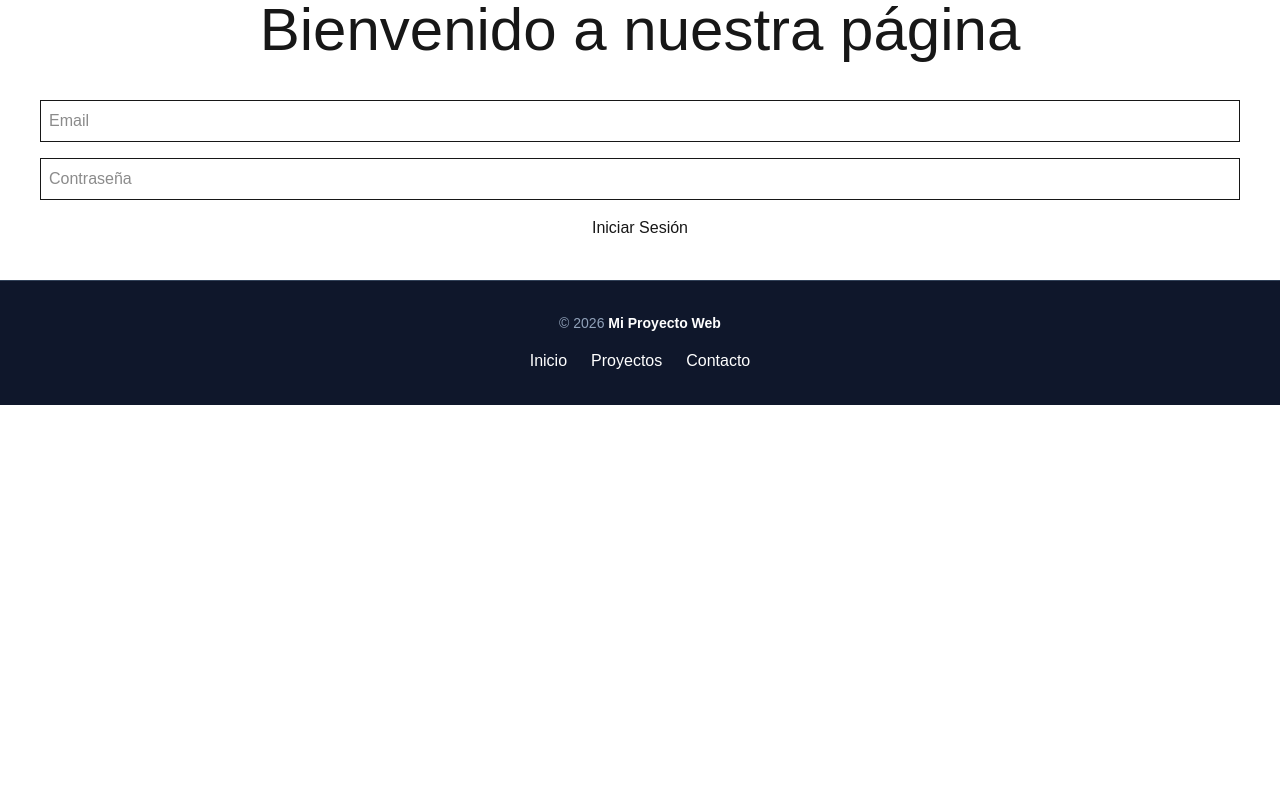
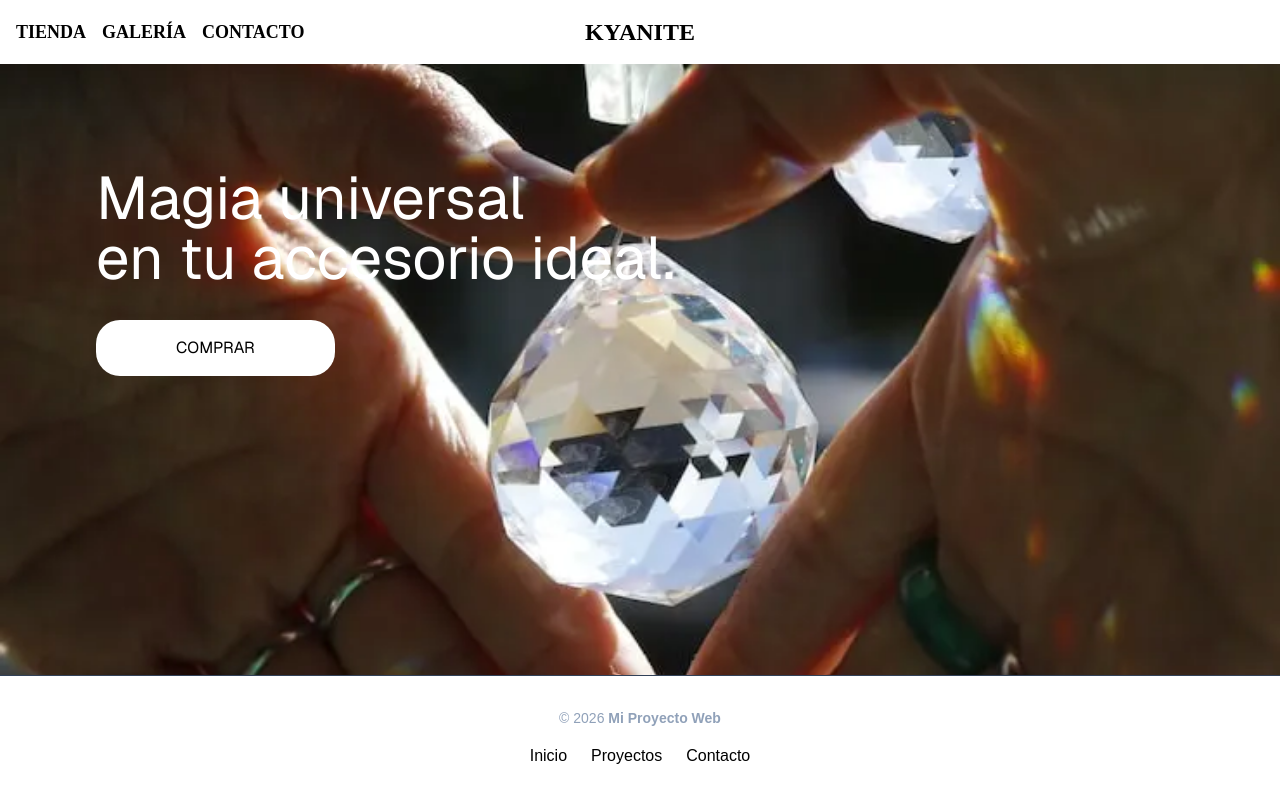
Before and after one commit to lalit0o/ProyectoAplicacionesWeb, a Next.js app: page / in a window 1280 px wide. Built offline with nearby package versions, Linux system fonts and the light colour scheme.

Commit message:
Landing page creada

```diff
--- a/src/app/api/usuario/route.js
+++ b/src/app/api/usuario/route.js
@@ -1,4 +1,6 @@
 import { NextResponse } from "next/server";
+//Esta mamada es para simular un backend que reciba un POST con email y contraseña,
+
 
 
 
--- a/src/app/page.js
+++ b/src/app/page.js
@@ -1,46 +1,22 @@
-import BotonSubmit from "@/components/BotonSubmit";
 import Footer from "@/components/Footer";
-import { redirect } from "next/navigation";
+import Header from "@/components/Header";
+
+export default function LandingPage() {
+  return (
+    <div className="min-h-screen flex flex-col bg-cover bg-center bg-no-repeat" style={{backgroundImage: "url('imagen1.webp')"}}>
+      <Header />
+
+      <main className="flex-1 flex-col justify-center text-white  px-4 ml-20 items-start" style={{fontFamily: "var(--font-geist-sans)"}}>
+        <div className="flex-1 mb-20"></div>
+        <h2 className="text-6xl text-left">Magia universal <br/>en tu accesorio ideal.</h2>
+
+        <button className="mt-8 px-20 py-4 bg-white hover:bg-blue-700 text-black rounded-3xl transition-colors uppercase">comprar</button>
+      </main>
+
+      <Footer />
+
+    </div>
 
 
-export default function login() {
-
-  async function iniciarSesion(datos) {
-
-    'use server'
-    //logica para validar usuario
-    const email = datos.get("email");
-    const contrasenia = datos.get("contrasenia");
-    const res=await fetch("http://localhost:3000/api/usuario",{
-      method:'POST',
-      body:JSON.stringify({email,contrasenia}),
-      headers:{'Content-Type':'application/json'}
-    });
-
-    const respuesta =await res.json();
-
-    if (respuesta.success){
-      console.log("Acceso permitido");
-      redirect("/home");
-    }
-    else{
-      console.log("Acceso denegado");
-    }
-
-
-
-  }
-  return (<div>
-    <h1 className="flex justify-center text-6xl ">Bienvenido a nuestra página</h1>
-
-    <form action={iniciarSesion} className="p-10 flex flex-col gap-4">
-      <input name="email" type="email" placeholder="Email" className="border p-2" required />
-      <input name="contrasenia" type="password" placeholder="Contraseña" className="border p-2" required/>
-      <BotonSubmit/>
-    </form>
-    <Footer />
-  </div>
-
   )
-
 }
--- a/src/components/BotonSubmit.js
+++ /dev/null
@@ -1,7 +0,0 @@
-'use client'
-import { useFormStatus } from "react-dom";
-
-export default function BotonSubmit(){
-    const {pending}=useFormStatus();
-    return (<button type="submit"disabled={pending} >{pending?"Iniciando Sesión...":"Iniciar Sesión"}</button>);
-}
--- a/src/components/Footer.jsx
+++ b/src/components/Footer.jsx
@@ -1,9 +1,9 @@
 export default function Footer() {
   return (
-    <footer className="w-full bg-slate-900 text-white py-8 border-t border-slate-700">
+    <footer className="w-full bg-white text-black py-8 border-t border-slate-700">
       <div className="container mx-auto px-4 text-center">
         <p className="text-sm text-slate-400">
-          © 2026 <span className="font-bold text-white">Mi Proyecto Web</span>
+          © 2026 <span className="font-bold">Mi Proyecto Web</span>
         </p>
         <div className="mt-4 flex justify-center space-x-6">
           <a href="#" className="hover:text-blue-400 transition-colors">Inicio</a>
--- /dev/null
+++ b/src/components/Header.tsx
@@ -0,0 +1,30 @@
+export default function Header() {
+    return (
+        <header className="flex items-center justify-between bg-white text-black p-4 mb-6"style={{fontFamily: 'Cinzel,serif'}}>
+
+            {/* 1. Lado Izquierdo: Contenedor de Links */}
+            <div className="flex-1 flex justify-start gap-4">
+                <a className=" text-lg font-semibold transition-colors duration-300 hover:text-blue-500 cursor-pointer" href="/">
+                    TIENDA
+                </a>
+                <a className=" text-lg font-semibold transition-colors duration-300 hover:text-blue-500 cursor-pointer" href="/">
+                    GALERÍA
+                </a>
+                <a className=" text-lg font-semibold transition-colors duration-300 hover:text-blue-500 cursor-pointer" href="/">
+                    CONTACTO
+                </a>
+            </div>
+
+            {/* 2. Centro: Título */}
+            <div className="flex-shrink-0">
+                <h1 className="text-2xl font-bold uppercase"> kyanite</h1>
+            </div>
+
+            {/* 3. Lado Derecho: Espaciador invisible (para centrar el título) */}
+            <div className="flex-1 flex justify-end">
+                {/* Este div vacío "empuja" al título al centro exacto */}
+            </div>
+
+        </header>
+    )
+}
```
Also changed, not shown: public/eslint.config.mjs (renamed from eslint.config.mjs), public/imagen1.webp (added), 1 other file (tests, documents, lock files or other folders).
